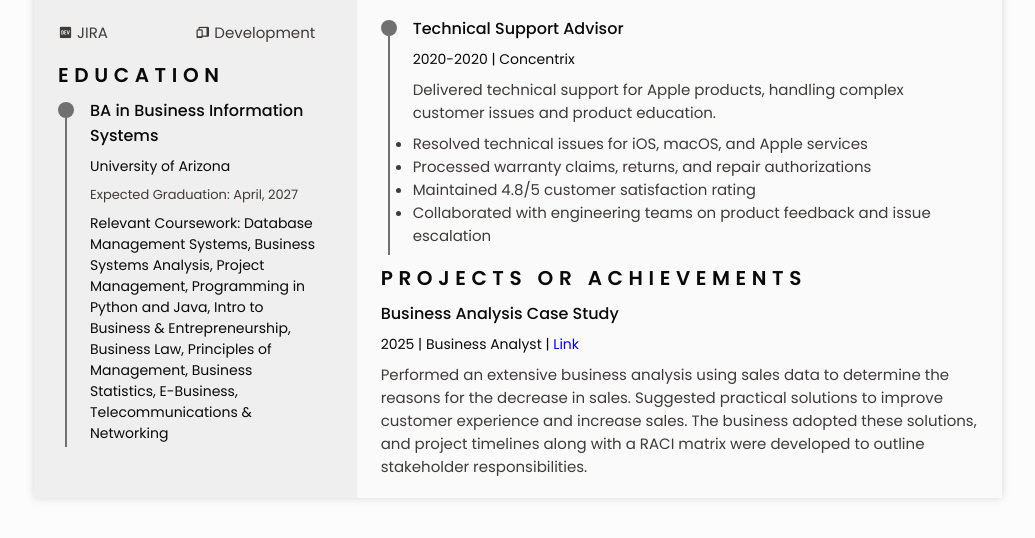
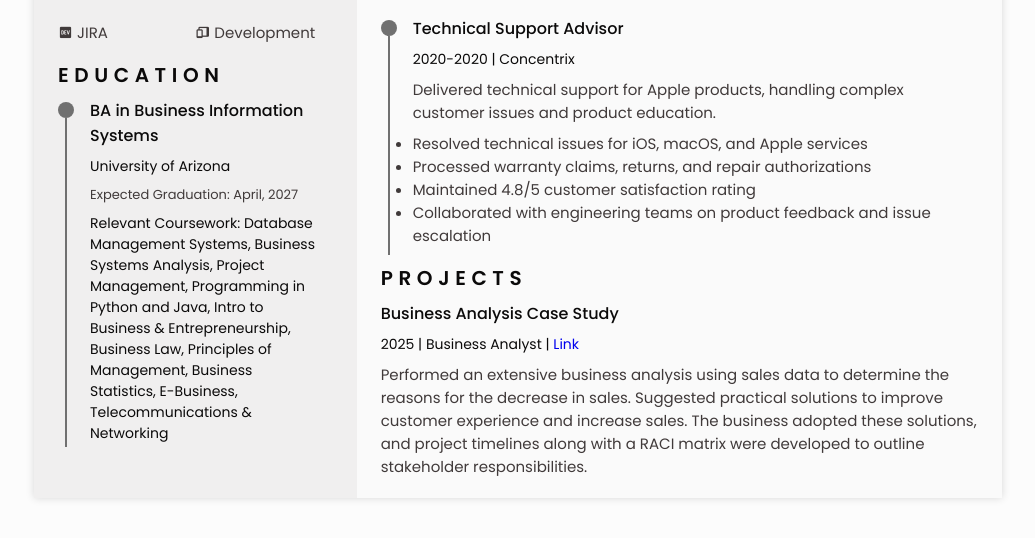
Before and after one commit to noah-mckibben/noah-mckibben.github.io, a website: page index.html in a window 1280 px wide. Shown: the part 887-1425 px from the top of the page, without its empty margins (122-1157 px from the left). Drawn offline with nearby package versions, Linux system fonts and the light colour scheme.

Commit message:
projects

```diff
--- a/index.html
+++ b/index.html
@@ -233,7 +233,7 @@
 
             <!--========== PROJECTS/ACHIEVEMENTS ==========-->
             <section class="projects section" id="projects">
-                <h2 class="section-title">Projects or Achievements</h2>
+                <h2 class="section-title">Projects</h2>
                 <div class="projects_container">
                     <div class="projects_content">
                         <div class="experience_data bd-grid">
```
